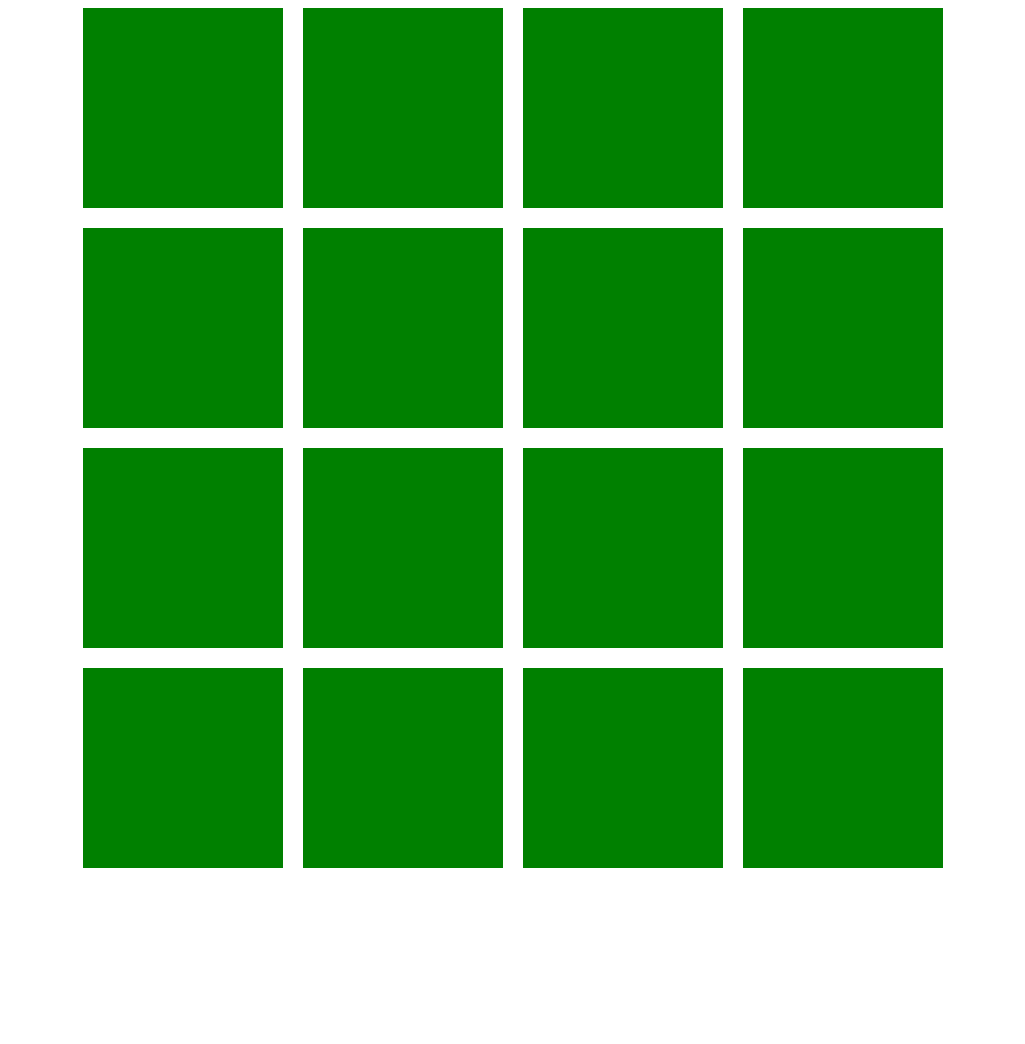
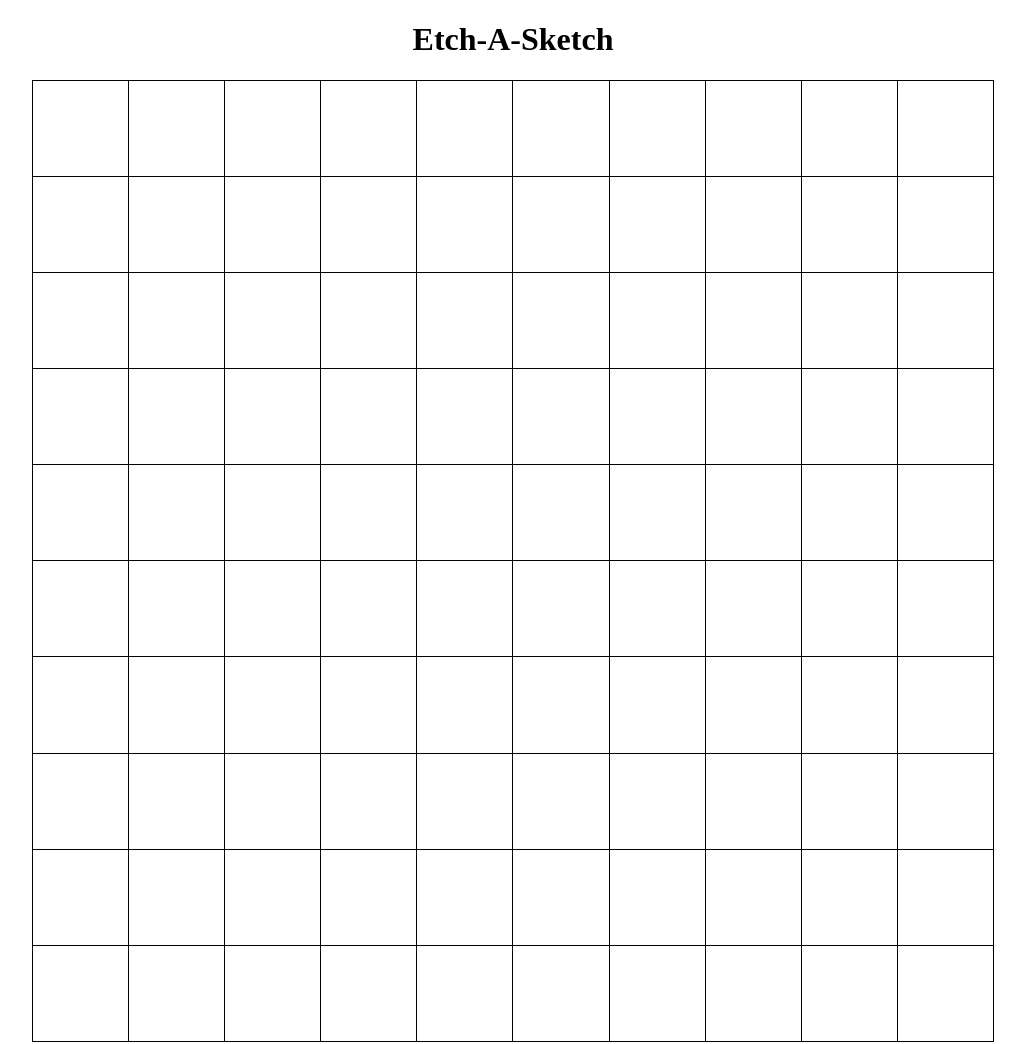
Before and after one commit to vlrnsnk/etch-a-sketch, a plain HTML site: page index.html in a window 1280 px wide. Shown: the whole page, without its empty margins (127-1152 px from the left). Before the commit the page ends 876 px from the top, so only its background shows below. Drawn offline with Linux system fonts and the light colour scheme.

Commit message:
Refactor js to properly render sketch pad

```diff
--- a/index.html
+++ b/index.html
@@ -8,6 +8,7 @@
     <link rel="stylesheet" href="./style.css">
   </head>
   <body>
+    <h1>Etch-A-Sketch</h1>
     <div id="app"></div>
     <script src="./script.js"></script>
   </body>
--- a/script.js
+++ b/script.js
@@ -1,7 +1,20 @@
 const appEl = document.querySelector('#app');
+const sketchPadWidth = 960;
+appEl.style.width = `${sketchPadWidth}px`;
 
-for (let i = 0; i < 16; i++) {
-  const div = document.createElement('div');
-  div.className = 'grid-item';
-  appEl.appendChild(div);
+const drawCells = (size) => {
+  appEl.innerHTML = '';
+  const cellSize = (sketchPadWidth - size + 1) / size;
+
+  for (let i = 0; i < size ** 2; i++) {
+    const div = document.createElement('div');
+    div.className = 'cell';
+    div.style.flex = `0 0 ${cellSize}px`;
+    div.style.height = `${cellSize}px`;
+    appEl.appendChild(div);
+  }
 }
+
+let size = 10;
+
+drawCells(size);
--- a/style.css
+++ b/style.css
@@ -1,19 +1,27 @@
 :root {
   margin: 0;
   padding: 0;
-  box-sizing: border-box;
+  /*box-sizing: border-box;*/
+}
+
+body {
+  /*min-width: 320px;*/
+}
+
+h1 {
+  text-align: center;
 }
 
 #app {
   display: flex;
   flex-wrap: wrap;
-  gap: 20px;
-  max-width: 860px;
+  /*max-width: 860px;*/
   margin: 0 auto;
+  border: 1px solid black;
+  gap: 1px;
+  background-color: black;
 }
 
-.grid-item {
-  flex: 1 0 200px;
-  background-color: green;
-  height: 200px;
+.cell {
+  background-color: white;
 }
```
